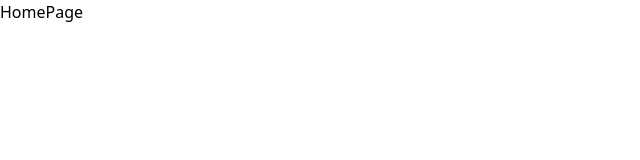
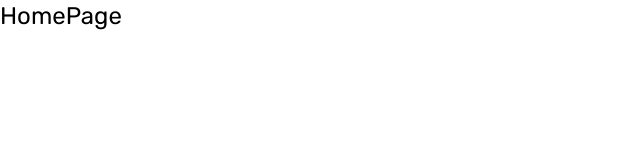
Before and after one commit to ex-rnd/webdev-company, a Next.js app: page / in a window 1280 px wide. Shown: the top 160 px of the page, without its empty margins (0-640 px from the left). Built offline with nearby package versions, Linux system fonts and the light colour scheme.

Commit message:
Cleaned up the layout.tsx for a fresh start

```diff
--- a/app/layout.tsx
+++ b/app/layout.tsx
@@ -1,6 +1,13 @@
 import type { Metadata } from "next";
 import { Geist, Geist_Mono } from "next/font/google";
+import { Rubik } from "next/font/google";
 import "./globals.css";
+
+const font = Rubik({
+  weight:['300','400','500','700','600','800','900'],
+  subsets:['latin']
+
+})
 
 const geistSans = Geist({
   variable: "--font-geist-sans",
@@ -13,8 +20,8 @@ const geistMono = Geist_Mono({
 });
 
 export const metadata: Metadata = {
-  title: "Create Next App",
-  description: "Generated by create next app",
+  title: "WebDev",
+  description: "...",
 };
 
 export default function RootLayout({
@@ -27,7 +34,9 @@ export default function RootLayout({
       lang="en"
       className={`${geistSans.variable} ${geistMono.variable} h-full antialiased`}
     >
-      <body className="min-h-full flex flex-col">{children}</body>
+      <body className={`${font.className} antialiased`}>{children}</body>
     </html>
   );
 }
+
+// <body className="min-h-full flex flex-col">{children}</body>
--- a/app/page.tsx
+++ b/app/page.tsx
@@ -2,7 +2,7 @@ import React from 'react';
 
 const HomePage = () => {
   return (
-    <div>
+    <div className='text-2xl'>
       HomePage
     </div>
   )
```
